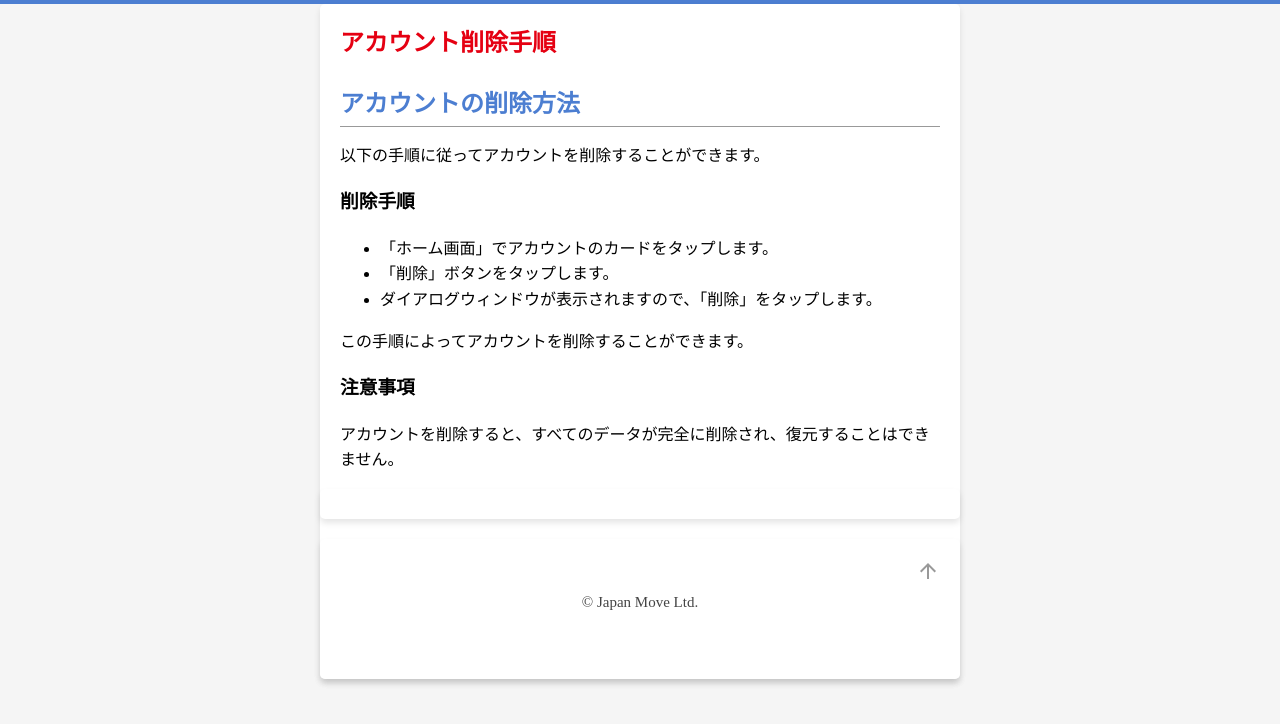
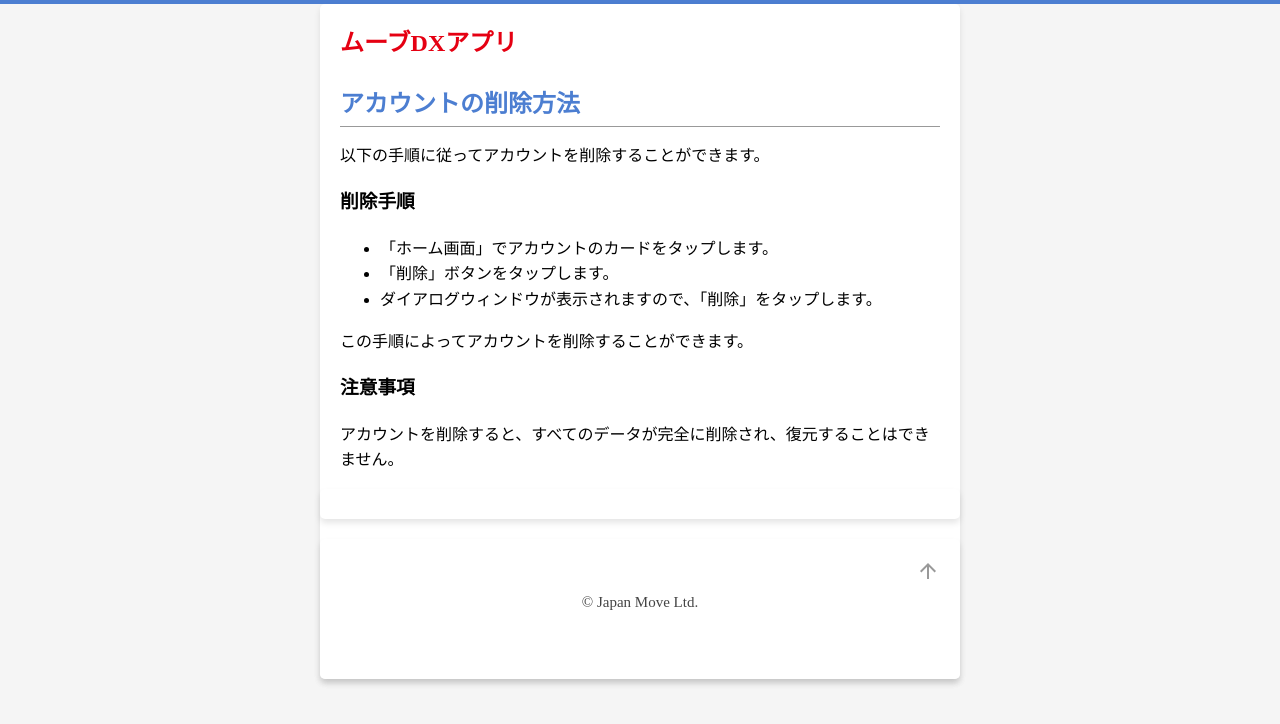
Before and after one commit to yourcampany/how_to_delete_move_account, a plain HTML site: page index.html in a window 1280 px wide. Drawn offline with Linux system fonts and the light colour scheme.

Commit message:
ヘッダーのタイトルを「アカウント削除手順」から「ムーブDXアプリ」に変更

```diff
--- a/index.html
+++ b/index.html
@@ -11,7 +11,7 @@
 <body>
 <div id="outer">
 <div id="inner">
-<header><h1>アカウント削除手順</h1>
+<header><h1>ムーブDXアプリ</h1>
 </header>
 <main>
 <h2>アカウントの削除方法</h2>
```
